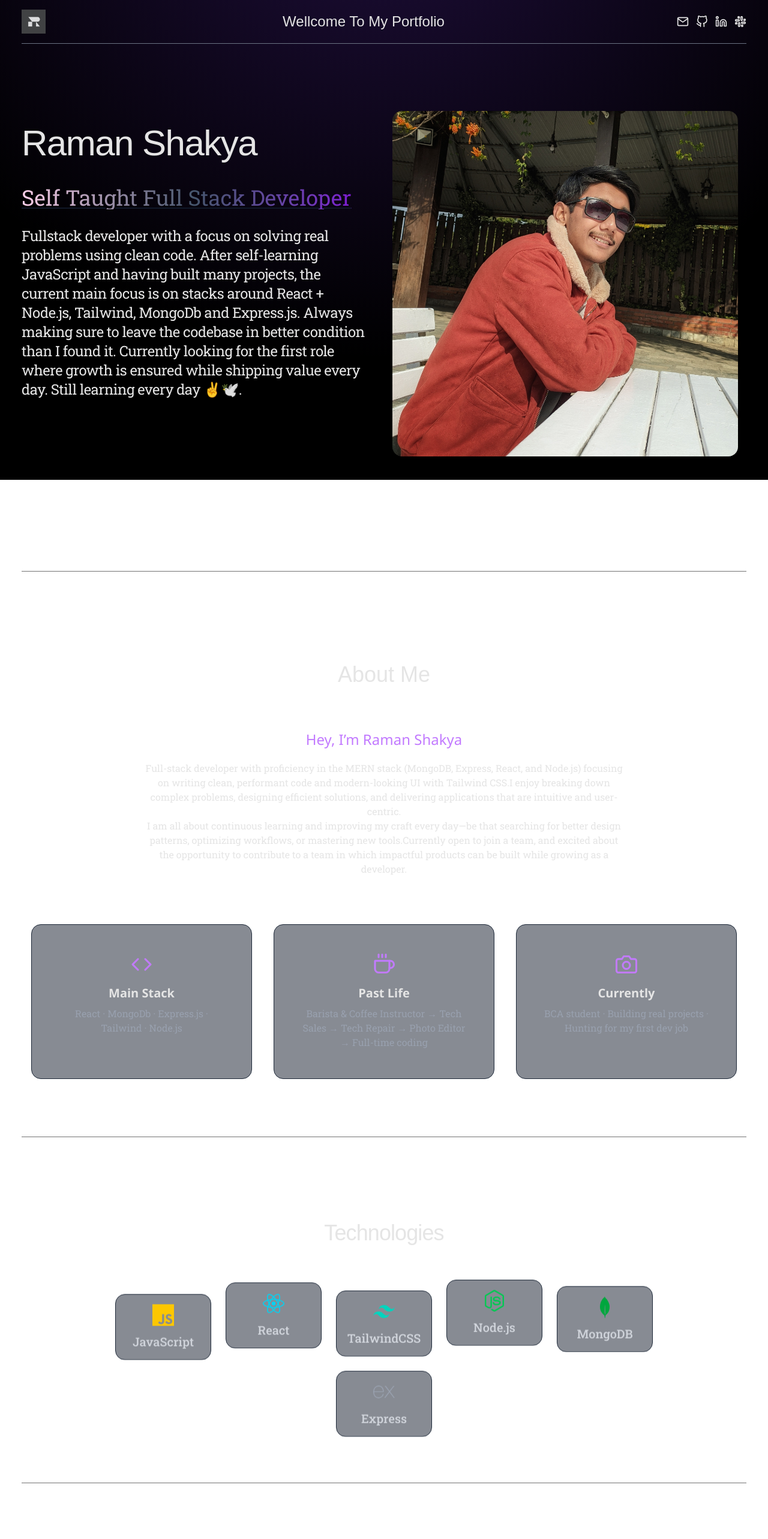
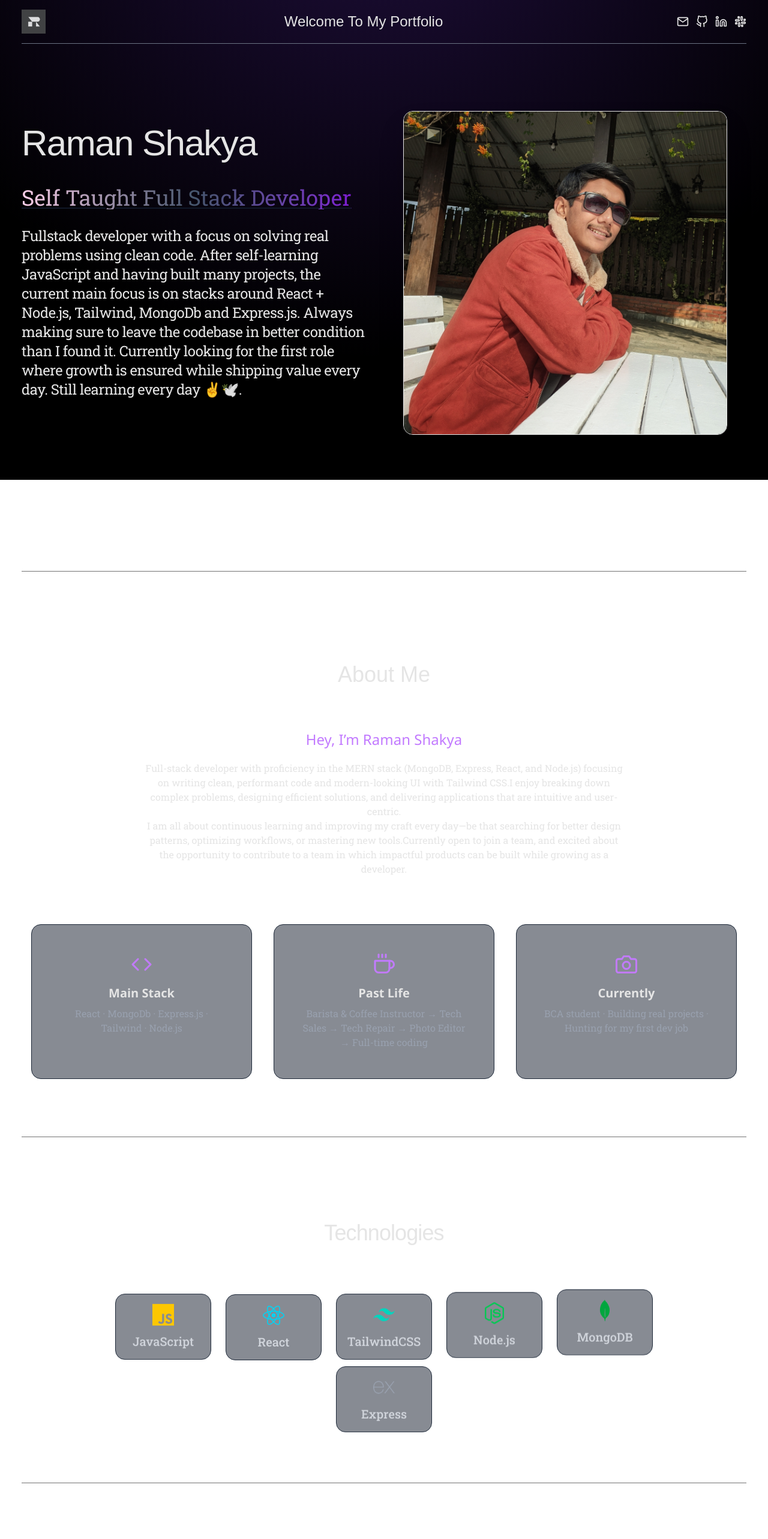
Before and after one commit to Raman992/MyPortfolio, a React (Vite) app: page / in a window 1280 px wide. Shown: the top 2566 px of the page at 60% size. Built offline with nearby package versions, Linux system fonts and the light colour scheme; a web font is replaced by a local one.

Commit message:
Updated technologies

```diff
--- a/src/components/Home.jsx
+++ b/src/components/Home.jsx
@@ -18,9 +18,9 @@ const Home = () => {
             </div>
           </div>
         </div>
-        <div className='w-full lg:w-1/2 lg:p-8'>
+        <div className='w-full lg:w-1/2 lg:p-8 mt-10 lg:mt-0'>
           <div className='flex justify-center'>
-            <img src={ProfilePic} alt="Photo" className='max-w-auto xl:max-w-xl md:max-w-lg rounded-2xl' />
+            <img src={ProfilePic} alt="Photo" className='max-w-full w-full md:max-w-lg xl:max-w-xl rounded-2xl shadow-2xl border border-border' />
           </div>
         </div>
       </div>
--- a/src/components/Navbar.jsx
+++ b/src/components/Navbar.jsx
@@ -9,7 +9,7 @@ const Navbar = () => {
         <img src={RLogo} alt="logo" className='w-[40px] cursor-pointer ' />
       </div>
       <h1 className='text-2xl'>
-        Wellcome To My Portfolio
+        Welcome To My Portfolio
       </h1>
       <div className='flex gap-3'>
         <a href="mailto:ramanshakya992@gmail.com">
--- a/src/components/Technologies.jsx
+++ b/src/components/Technologies.jsx
@@ -6,12 +6,12 @@ const Technologies = () => {
         <div className='border-b border-neutral-500 pb-20 lg:mb-35 text-center'>
             <h1 className='text-2xl lg:text-4xl pb-10 lg:mt-14 font-light tracking-tight'>Technologies</h1>
             <div className="flex flex-wrap gap-6 justify-center mt-8 px-20">
-                    {techStack.map((tech) => (
+                {techStack.map((tech, index) => (
                     <div
                         key={tech.name}
                         className="technology_card animate-float"
                         style={{
-                                animationDelay: `${Math.random()}s`
+                            animationDelay: `${index * 0.2}s`
                         }}
                     >
                         <div className="text-4xl">
--- a/src/index.css
+++ b/src/index.css
@@ -29,7 +29,7 @@ h2 {
     0%, 100% {
         transform: translateY(10px);
     }
-    70% {
+    50% {
         transform: translateY(-15px);
     }
 }
```
Lines whose indentation alone changed are shown as unchanged.
